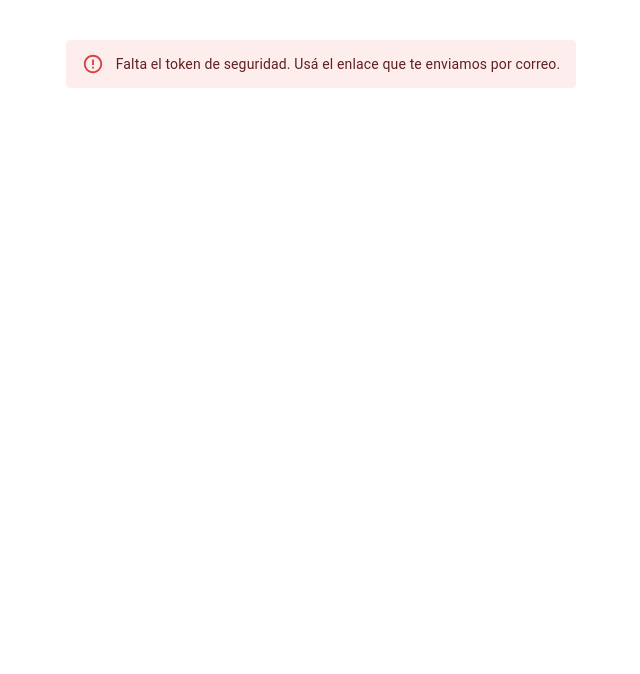
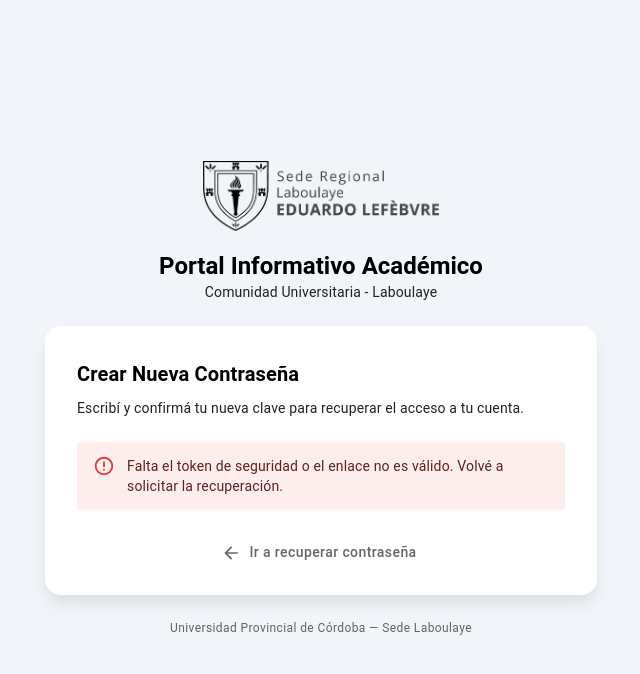
Before and after one commit to mati-bar/For-UPC-frontend, a React (Vite) app: page /reset-password in a window 1280 px wide. Shown: the top 674 px of the page, without its empty margins (319-959 px from the left). Built offline with nearby package versions, Linux system fonts and the light colour scheme; no server answers.

Commit message:
olvide password y restablecer password quedaron con la misma logica de imagen de login

```diff
--- a/src/OlvidePassword.jsx
+++ b/src/OlvidePassword.jsx
@@ -1,7 +1,22 @@
 import React, { useState } from 'react';
-import { Box, Typography, Card, CardContent, TextField, Button, CircularProgress, Alert } from '@mui/material';
+import {
+  Box, Card, CardContent, Typography, TextField,
+  Button, CircularProgress, Alert, Container
+} from '@mui/material';
+import ArrowBackIcon from '@mui/icons-material/ArrowBack';
+import { createTheme, ThemeProvider } from '@mui/material/styles';
 import { useNavigate } from 'react-router-dom';
+import logoUPC from './assets/logo-sede-laboulaye.png';
 import api from './api/axiosConfig';
+
+const orangeTheme = createTheme({
+  palette: {
+    primary: {
+      main: '#f7a600',
+      dark: '#bc7e01',
+    },
+  },
+});
 
 export default function OlvidePassword() {
   const [email, setEmail] = useState('');
@@ -28,46 +43,89 @@ const handleSubmit = async (e) => {
   };
 
   return (
-    <Box sx={{ display: 'flex', justifyContent: 'center', alignItems: 'center', minHeight: '100vh', bgcolor: '#f1f5f9' }}>
-    <Card sx={{ maxWidth: 400, width: '100%', p: 2, borderRadius: 2, boxShadow: '0 4px 6px -1px rgb(0 0 0 / 0.1)' }}>
-        <CardContent>
-        <Typography variant="h5" sx={{ fontWeight: 'bold', color: '#0B1E3B', mb: 2, textAlign: 'center' }}>
+    <ThemeProvider theme={orangeTheme}>
+      <Box sx={{ backgroundColor: '#f1f5f9', minHeight: '100vh', display: 'flex', alignItems: 'center', justifyContent: 'center', py: 4 }}>
+        <Container maxWidth="sm">
+          {/* Encabezado con Logo Institucional */}
+          <Box sx={{ textAlign: 'center', mb: 3 }}>
+            <Box
+              component="img"
+              src={logoUPC}
+              alt="Logo UPC"
+              sx={{ height: 70, width: 'auto', maxWidth: '100%', objectFit: 'contain', mb: 1.5, display: 'inline-block' }}
+            />
+            <Typography variant="h5" sx={{ fontWeight: 'bold', color: '#000000' }}>
+              Portal Informativo Académico
+            </Typography>
+            <Typography variant="body2" color="text.secondary">
+              Comunidad Universitaria - Laboulaye
+            </Typography>
+          </Box>
+
+          {/* Tarjeta de Recuperación */}
+          <Card sx={{ borderRadius: 4, boxShadow: '0 10px 15px -3px rgb(0 0 0 / 0.1)' }}>
+            <CardContent sx={{ p: 4 }}>
+              <Typography variant="h6" sx={{ fontWeight: 'bold', color: '#000000', mb: 1 }}>
                 Recuperar Contraseña
               </Typography>
-        <Typography variant="body2" sx={{ color: 'text.secondary', mb: 3, textAlign: 'center' }}>
-            Ingresá tu correo electrónico y te enviaremos las instrucciones para restablecer tu acceso.
+              <Typography variant="body2" color="text.secondary" sx={{ mb: 3 }}>
+                Ingresá tu correo electrónico institucional y te enviaremos las instrucciones para restablecer tu acceso.
               </Typography>
 
-        {mensaje && <Alert severity="success" sx={{ mb: 2 }}>{mensaje}</Alert>}
-        {error && <Alert severity="error" sx={{ mb: 2 }}>{error}</Alert>}
+              {mensaje && <Alert severity="success" sx={{ mb: 3 }}>{mensaje}</Alert>}
+              {error && <Alert severity="error" sx={{ mb: 3 }}>{error}</Alert>}
 
-        <Box component="form" onSubmit={handleSubmit} sx={{ display: 'flex', flexDirection: 'column', gap: 2 }}>
+              <Box component="form" onSubmit={handleSubmit} sx={{ display: 'flex', flexDirection: 'column', gap: 2.5 }}>
                 <TextField
                   label="Correo electrónico"
                   type="email"
+                  fullWidth
                   required
+                  size="small"
                   value={email}
                   onChange={(e) => setEmail(e.target.value)}
                   disabled={cargando}
                 />
+
                 <Button
                   type="submit"
                   variant="contained"
+                  size="large"
                   disabled={cargando || !email}
-            sx={{ bgcolor: '#f7a600', '&:hover': { bgcolor: '#bc7e01' }, color: '#fff', fontWeight: 'bold', py: 1.5 }}
+                  sx={{
+                    bgcolor: '#f7a600',
+                    '&:hover': { bgcolor: '#bc7e01' },
+                    py: 1.5,
+                    fontWeight: 'bold',
+                    color: '#ffffff'
+                  }}
                 >
-            {cargando ? <CircularProgress size={24} sx={{ color: '#fff' }} /> : 'Enviar enlace'}
+                  {cargando ? <CircularProgress size={24} sx={{ color: '#ffffff' }} /> : 'Enviar enlace de recuperación'}
                 </Button>
+
                 <Button
                   variant="text"
+                  startIcon={<ArrowBackIcon />}
                   onClick={() => navigate('/')}
-            sx={{ color: '#0B1E3B', textTransform: 'none', fontWeight: 'bold' }}
+                  sx={{
+                    color: 'text.secondary',
+                    textTransform: 'none',
+                    fontWeight: 'medium',
+                    '&:hover': { color: '#000000', bgcolor: 'transparent', textDecoration: 'underline' }
+                  }}
                 >
                   Volver al inicio de sesión
                 </Button>
               </Box>
             </CardContent>
           </Card>
+
+          {/* Pie de página */}
+          <Typography variant="caption" sx={{ display: 'block', textAlign: 'center', mt: 3, color: 'text.secondary' }}>
+            Universidad Provincial de Córdoba — Sede Laboulaye
+          </Typography>
+        </Container>
       </Box>
+    </ThemeProvider>
   );
 }
--- a/src/RestablecerPassword.jsx
+++ b/src/RestablecerPassword.jsx
@@ -1,11 +1,28 @@
 import React, { useState } from 'react';
-import { Box, Typography, Card, CardContent, TextField, Button, CircularProgress, Alert } from '@mui/material';
+import {
+  Box, Card, CardContent, Typography, TextField, Button,
+  CircularProgress, Alert, Container, IconButton, InputAdornment
+} from '@mui/material';
+import Visibility from '@mui/icons-material/Visibility';
+import VisibilityOff from '@mui/icons-material/VisibilityOff';
+import ArrowBackIcon from '@mui/icons-material/ArrowBack';
+import { createTheme, ThemeProvider } from '@mui/material/styles';
 import { useNavigate, useSearchParams } from 'react-router-dom';
+import logoUPC from './assets/logo-sede-laboulaye.png';
 import api from './api/axiosConfig';
+
+const orangeTheme = createTheme({
+  palette: {
+    primary: {
+      main: '#f7a600',
+      dark: '#bc7e01',
+    },
+  },
+});
 
 export default function RestablecerPassword() {
   const [searchParams] = useSearchParams();
-const token = searchParams.get('token'); // Atrapa el token de la URL
+  const token = searchParams.get('token');
   const navigate = useNavigate();
 
   const [password, setPassword] = useState('');
@@ -14,21 +31,26 @@ const [cargando, setCargando] = useState(false);
   const [mensaje, setMensaje] = useState(null);
   const [error, setError] = useState(null);
 
+  // Estados de visibilidad de contraseñas
+  const [mostrarPassword, setMostrarPassword] = useState(false);
+  const [mostrarConfirmar, setMostrarConfirmar] = useState(false);
+
   const handleSubmit = async (e) => {
     e.preventDefault();
+    setError(null);
+    setMensaje(null);
+
     if (password !== confirmarPassword) {
       setError('Las contraseñas no coinciden.');
       return;
     }
 
     setCargando(true);
-    setError(null);
-    setMensaje(null);
 
     try {
       await api.post('/auth/reset-password', { token, newPassword: password });
-    setMensaje('¡Tu contraseña fue actualizada con éxito!');
-      setTimeout(() => navigate('/'), 3000); // Redirige al login después de 3 segundos
+      setMensaje('¡Tu contraseña fue actualizada con éxito! Redirigiendo al inicio de sesión...');
+      setTimeout(() => navigate('/'), 3000);
     } catch (err) {
       setError('El enlace es inválido o expiró. Volvé a solicitar la recuperación.');
     } finally {
@@ -36,53 +58,141 @@ const handleSubmit = async (e) => {
     }
   };
 
-if (!token) {
   return (
-    <Box sx={{ display: 'flex', justifyContent: 'center', mt: 5 }}>
-        <Alert severity="error">Falta el token de seguridad. Usá el enlace que te enviamos por correo.</Alert>
+    <ThemeProvider theme={orangeTheme}>
+      <Box sx={{ backgroundColor: '#f1f5f9', minHeight: '100vh', display: 'flex', alignItems: 'center', justifyContent: 'center', py: 4 }}>
+        <Container maxWidth="sm">
+          {/* Encabezado con Logo Institucional */}
+          <Box sx={{ textAlign: 'center', mb: 3 }}>
+            <Box
+              component="img"
+              src={logoUPC}
+              alt="Logo UPC"
+              sx={{ height: 70, width: 'auto', maxWidth: '100%', objectFit: 'contain', mb: 1.5, display: 'inline-block' }}
+            />
+            <Typography variant="h5" sx={{ fontWeight: 'bold', color: '#000000' }}>
+              Portal Informativo Académico
+            </Typography>
+            <Typography variant="body2" color="text.secondary">
+              Comunidad Universitaria - Laboulaye
+            </Typography>
           </Box>
-    );
-}
 
-return (
-    <Box sx={{ display: 'flex', justifyContent: 'center', alignItems: 'center', minHeight: '100vh', bgcolor: '#f1f5f9' }}>
-    <Card sx={{ maxWidth: 400, width: '100%', p: 2, borderRadius: 2, boxShadow: '0 4px 6px -1px rgb(0 0 0 / 0.1)' }}>
-        <CardContent>
-        <Typography variant="h5" sx={{ fontWeight: 'bold', color: '#0B1E3B', mb: 3, textAlign: 'center' }}>
+          {/* Tarjeta de Restablecimiento */}
+          <Card sx={{ borderRadius: 4, boxShadow: '0 10px 15px -3px rgb(0 0 0 / 0.1)' }}>
+            <CardContent sx={{ p: 4 }}>
+              <Typography variant="h6" sx={{ fontWeight: 'bold', color: '#000000', mb: 1 }}>
                 Crear Nueva Contraseña
               </Typography>
+              <Typography variant="body2" color="text.secondary" sx={{ mb: 3 }}>
+                Escribí y confirmá tu nueva clave para recuperar el acceso a tu cuenta.
+              </Typography>
 
-        {mensaje && <Alert severity="success" sx={{ mb: 2 }}>{mensaje}</Alert>}
-        {error && <Alert severity="error" sx={{ mb: 2 }}>{error}</Alert>}
+              {!token ? (
+                <Box sx={{ display: 'flex', flexDirection: 'column', gap: 2 }}>
+                  <Alert severity="error">
+                    Falta el token de seguridad o el enlace no es válido. Volvé a solicitar la recuperación.
+                  </Alert>
+                  <Button
+                    variant="text"
+                    startIcon={<ArrowBackIcon />}
+                    onClick={() => navigate('/olvide-password')}
+                    sx={{ color: 'text.secondary', textTransform: 'none', fontWeight: 'medium', alignSelf: 'center', mt: 1 }}
+                  >
+                    Ir a recuperar contraseña
+                  </Button>
+                </Box>
+              ) : (
+                <>
+                  {mensaje && <Alert severity="success" sx={{ mb: 3 }}>{mensaje}</Alert>}
+                  {error && <Alert severity="error" sx={{ mb: 3 }}>{error}</Alert>}
 
-        <Box component="form" onSubmit={handleSubmit} sx={{ display: 'flex', flexDirection: 'column', gap: 2 }}>
+                  <Box component="form" onSubmit={handleSubmit} sx={{ display: 'flex', flexDirection: 'column', gap: 2.5 }}>
                     <TextField
                       label="Nueva contraseña"
-            type="password"
+                      type={mostrarPassword ? 'text' : 'password'}
+                      fullWidth
                       required
+                      size="small"
                       value={password}
                       onChange={(e) => setPassword(e.target.value)}
                       disabled={cargando || !!mensaje}
+                      slotProps={{
+                        input: {
+                          endAdornment: (
+                            <InputAdornment position="end">
+                              <IconButton onClick={() => setMostrarPassword(!mostrarPassword)} edge="end">
+                                {mostrarPassword ? <VisibilityOff /> : <Visibility />}
+                              </IconButton>
+                            </InputAdornment>
+                          ),
+                        }
+                      }}
                     />
+
                     <TextField
                       label="Repetir contraseña"
-            type="password"
+                      type={mostrarConfirmar ? 'text' : 'password'}
+                      fullWidth
                       required
+                      size="small"
                       value={confirmarPassword}
                       onChange={(e) => setConfirmarPassword(e.target.value)}
                       disabled={cargando || !!mensaje}
+                      slotProps={{
+                        input: {
+                          endAdornment: (
+                            <InputAdornment position="end">
+                              <IconButton onClick={() => setMostrarConfirmar(!mostrarConfirmar)} edge="end">
+                                {mostrarConfirmar ? <VisibilityOff /> : <Visibility />}
+                              </IconButton>
+                            </InputAdornment>
+                          ),
+                        }
+                      }}
                     />
+
                     <Button
                       type="submit"
                       variant="contained"
+                      size="large"
                       disabled={cargando || !!mensaje || !password || !confirmarPassword}
-            sx={{ bgcolor: '#f7a600', '&:hover': { bgcolor: '#bc7e01' }, color: '#fff', fontWeight: 'bold', py: 1.5 }}
+                      sx={{
+                        bgcolor: '#f7a600',
+                        '&:hover': { bgcolor: '#bc7e01' },
+                        py: 1.5,
+                        fontWeight: 'bold',
+                        color: '#ffffff'
+                      }}
                     >
-            {cargando ? <CircularProgress size={24} sx={{ color: '#fff' }} /> : 'Guardar contraseña'}
+                      {cargando ? <CircularProgress size={24} sx={{ color: '#ffffff' }} /> : 'Guardar nueva contraseña'}
+                    </Button>
+
+                    <Button
+                      variant="text"
+                      startIcon={<ArrowBackIcon />}
+                      onClick={() => navigate('/')}
+                      sx={{
+                        color: 'text.secondary',
+                        textTransform: 'none',
+                        fontWeight: 'medium',
+                        '&:hover': { color: '#000000', bgcolor: 'transparent', textDecoration: 'underline' }
+                      }}
+                    >
+                      Volver al inicio de sesión
                     </Button>
                   </Box>
+                </>
+              )}
             </CardContent>
           </Card>
+
+          {/* Pie de página institucional */}
+          <Typography variant="caption" sx={{ display: 'block', textAlign: 'center', mt: 3, color: 'text.secondary' }}>
+            Universidad Provincial de Córdoba — Sede Laboulaye
+          </Typography>
+        </Container>
       </Box>
+    </ThemeProvider>
   );
 }
```
Lines whose indentation alone changed are shown as unchanged.
